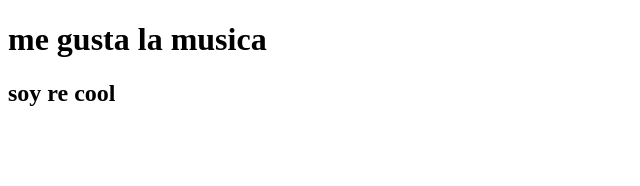
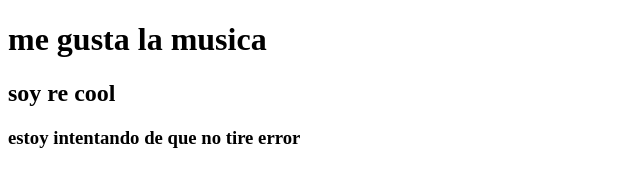
Before and after one commit to camuxsel/pruebaa, a plain HTML site: page music.html in a window 1280 px wide. Shown: the whole page, without its empty margins (0-640 px from the left). Drawn offline with Linux system fonts and the light colour scheme.

Commit message:
creo que ahi esta

```diff
--- a/music.html
+++ b/music.html
@@ -8,5 +8,6 @@
 <body>
     <h1>me gusta la musica</h1>
     <h2>soy re cool</h2>
+    <h3>estoy intentando de que no tire error</h3>
 </body>
 </html>
```
